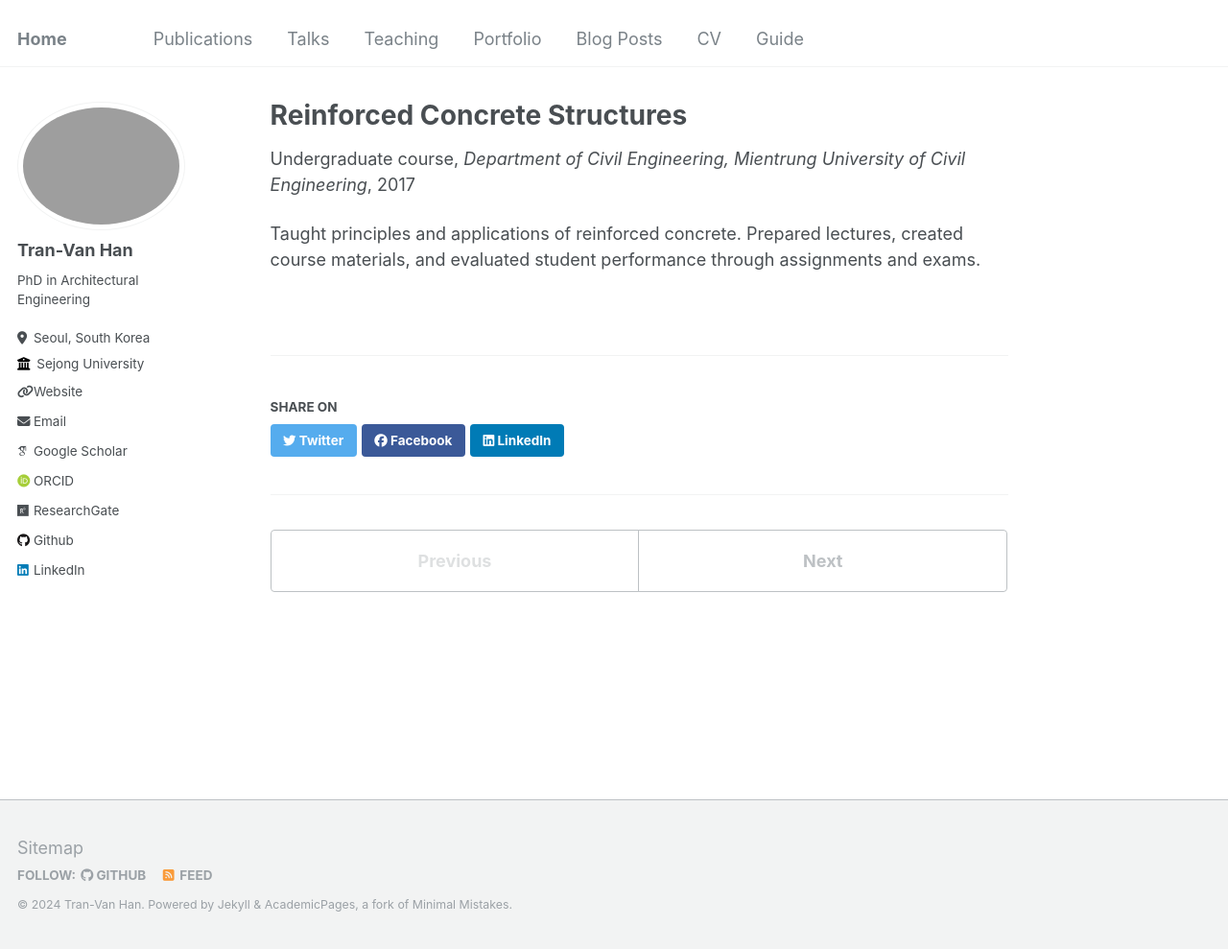
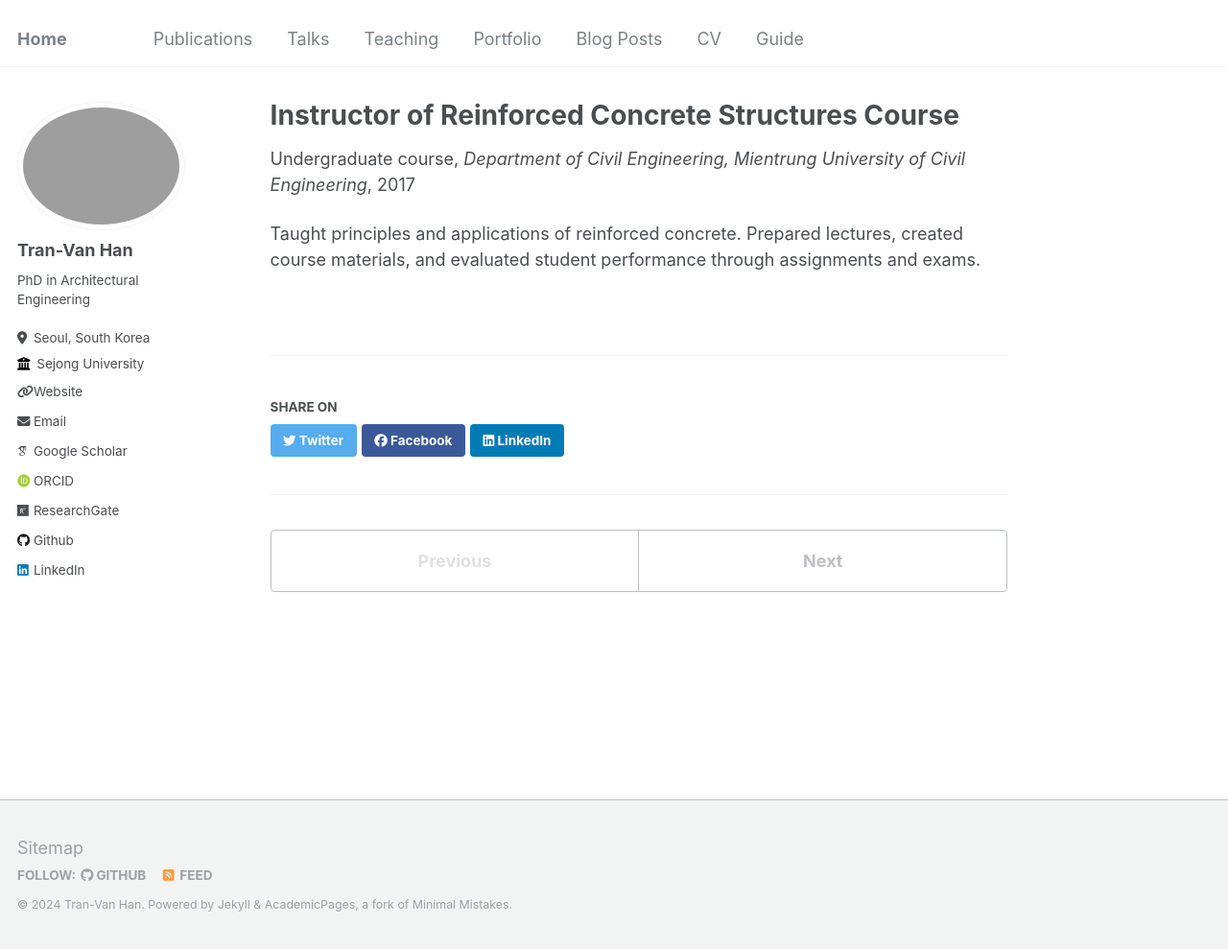
Before and after one commit to tranhan1405/tranhan1405.github.io, a Jekyll site: the page built from _teaching/2017-Reinforced-Concrete-Structures.md, in a window 1280 px wide and 989 px high. Shown: the whole window at 96% size. Built offline with Jekyll 4.4.1, drawn with Linux system fonts in a browser that asks for light colours; some web fonts are replaced.

Commit message:
Update 2017-Reinforced-Concrete-Structures.md

```diff
--- a/_teaching/2017-Reinforced-Concrete-Structures.md
+++ b/_teaching/2017-Reinforced-Concrete-Structures.md
@@ -1,5 +1,5 @@
 ---
-title: "Reinforced Concrete Structures"
+title: "Instructor of Reinforced Concrete Structures Course"
 collection: teaching
 type: "Undergraduate course"
 permalink: /teaching/2017-Reinforced-Concrete-Structures
```
